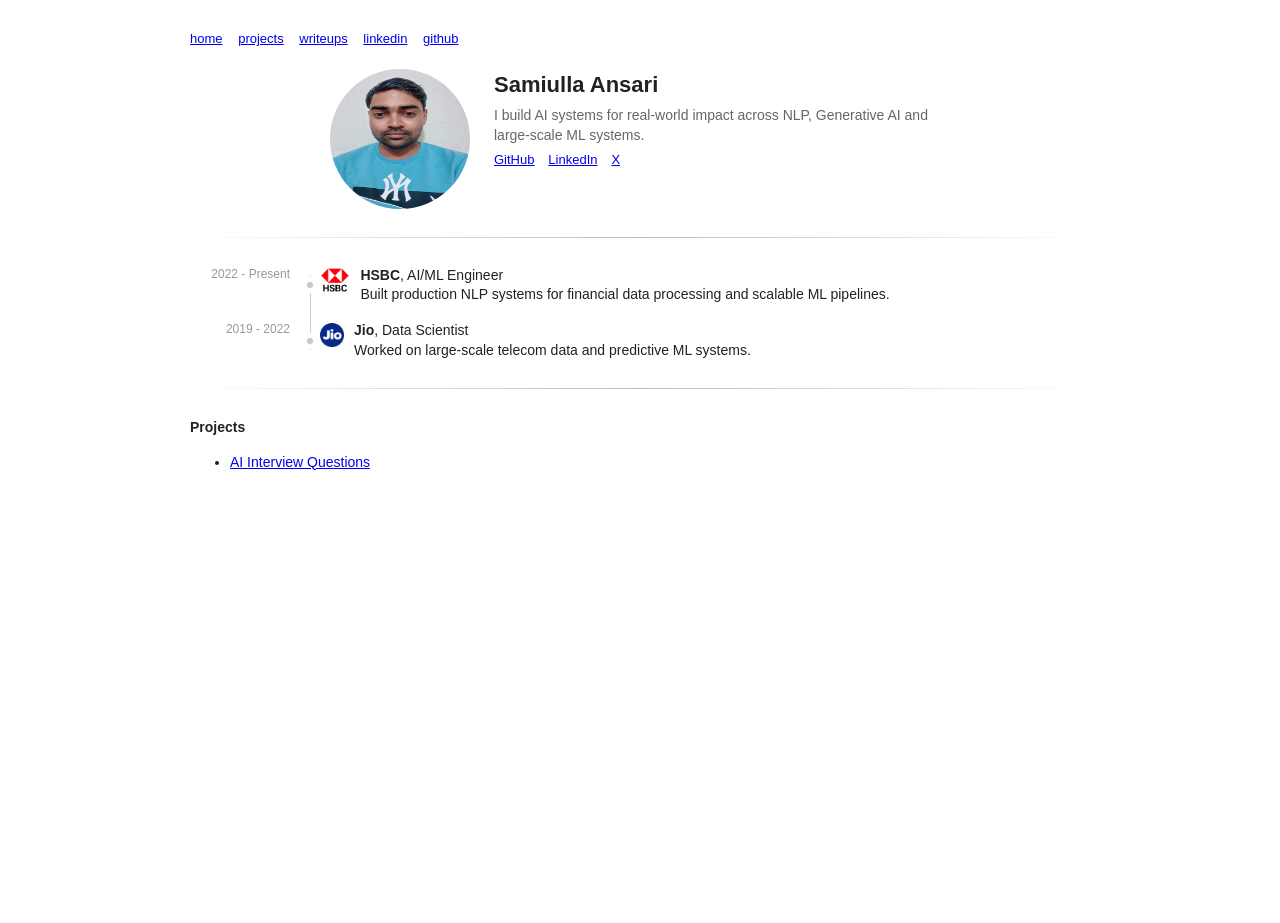
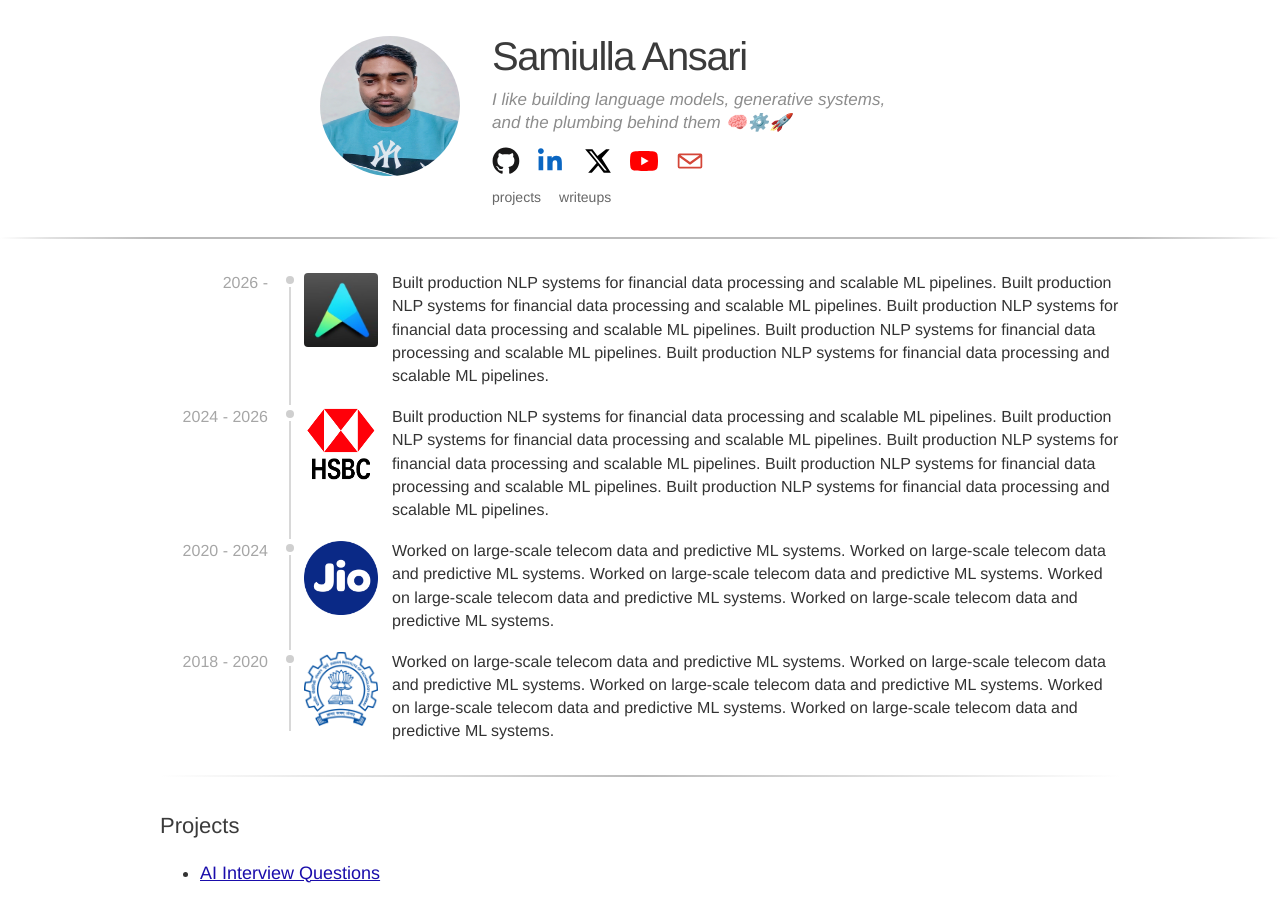
Before and after one commit to samiullaansari/samiullaansari.github.io, a Jekyll site: the page built from index.html, in a window 1280 px wide. Built offline with Jekyll 4.4.1, drawn with Linux system fonts in a browser that asks for light colours; before the commit the page ends 900 px from its top, so only the background shows below that.

Commit message:
Complete restructuring

```diff
--- /dev/null
+++ b/Gemfile
@@ -0,0 +1,5 @@
+source "https://rubygems.org"
+
+gem "jekyll", "~> 4.3"
+gem "jekyll-feed", "~> 0.17"
+gem "webrick", "~> 1.8"
--- a/_config.yml
+++ b/_config.yml
@@ -1,3 +1,4 @@
 title: Samiulla Ansari
 description: Senior AI Engineer | NLP | GenAI | LLM Systems
-theme: minima
+plugins:
+  - jekyll-feed
--- /dev/null
+++ b/_data/home.yml
@@ -0,0 +1,32 @@
+name: Samiulla Ansari
+profile_image: /assets/profile.jpg
+profile_alt: Portrait of Samiulla Ansari
+tagline:
+  line_1: I like building language models, generative systems,
+  line_2: and the plumbing behind them
+  icons: 🧠⚙️🚀
+home_nav:
+  - label: Projects
+    href: "#projects"
+  - label: Writeups
+    href: /writeups/
+career:
+  - year: "2026 -"
+    image: /assets/academian.jpg
+    alt: Aceademian logo
+    text: Built production NLP systems for financial data processing and scalable ML pipelines. Built production NLP systems for financial data processing and scalable ML pipelines. Built production NLP systems for financial data processing and scalable ML pipelines. Built production NLP systems for financial data processing and scalable ML pipelines. Built production NLP systems for financial data processing and scalable ML pipelines.
+  - year: 2024 - 2026
+    image: /assets/hsbc.png
+    alt: HSBC logo
+    text: Built production NLP systems for financial data processing and scalable ML pipelines. Built production NLP systems for financial data processing and scalable ML pipelines. Built production NLP systems for financial data processing and scalable ML pipelines. Built production NLP systems for financial data processing and scalable ML pipelines. Built production NLP systems for financial data processing and scalable ML pipelines.
+  - year: 2020 - 2024
+    image: /assets/jio.jpg
+    alt: Jio logo
+    text: Worked on large-scale telecom data and predictive ML systems. Worked on large-scale telecom data and predictive ML systems. Worked on large-scale telecom data and predictive ML systems. Worked on large-scale telecom data and predictive ML systems. Worked on large-scale telecom data and predictive ML systems.
+  - year: 2018 - 2020
+    image: /assets/iitb.png
+    alt: IIT Bombay logo
+    text: Worked on large-scale telecom data and predictive ML systems. Worked on large-scale telecom data and predictive ML systems. Worked on large-scale telecom data and predictive ML systems. Worked on large-scale telecom data and predictive ML systems. Worked on large-scale telecom data and predictive ML systems.
+projects:
+  - title: AI Interview Questions
+    href: https://github.com/samiullaansari/AI-Interview-Questions
--- /dev/null
+++ b/_includes/career-row.html
@@ -0,0 +1,11 @@
+<div class="row">
+  <div class="year">{{ include.year }}</div>
+  <div class="line"><div class="dot"></div></div>
+
+  <div class="content">
+    <img src="{{ include.image | relative_url }}" class="logo" alt="{{ include.alt }}">
+    <div class="content-text">
+      {{ include.text }}
+    </div>
+  </div>
+</div>
--- /dev/null
+++ b/_includes/social-links.html
@@ -0,0 +1,20 @@
+<div class="social">
+  {% for item in site.data.social %}
+  <a href="{{ item.href }}" class="{{ item.class }}" aria-label="{{ item.label }}" title="{{ item.title }}">
+    <svg class="social-icon" viewBox="0 0 24 24" aria-hidden="true">
+      {% case item.platform %}
+      {% when 'github' %}
+      <path d="M12 0.5C5.65 0.5 0.5 5.65 0.5 12c0 5.08 3.29 9.39 7.86 10.91c0.57 0.11 0.78-0.25 0.78-0.55c0-0.27-0.01-1.16-0.02-2.1c-3.2 0.7-3.88-1.36-3.88-1.36c-0.52-1.33-1.27-1.68-1.27-1.68c-1.04-0.71 0.08-0.7 0.08-0.7c1.15 0.08 1.75 1.18 1.75 1.18c1.02 1.75 2.67 1.25 3.32 0.96c0.1-0.74 0.4-1.25 0.72-1.53c-2.55-0.29-5.23-1.28-5.23-5.69c0-1.26 0.45-2.29 1.18-3.09c-0.12-0.29-0.51-1.46 0.11-3.04c0 0 0.96-0.31 3.15 1.18c0.91-0.25 1.89-0.38 2.87-0.38c0.98 0 1.96 0.13 2.87 0.38c2.18-1.48 3.14-1.18 3.14-1.18c0.62 1.58 0.23 2.75 0.11 3.04c0.74 0.8 1.18 1.83 1.18 3.09c0 4.42-2.69 5.4-5.25 5.68c0.41 0.36 0.78 1.05 0.78 2.12c0 1.53-0.01 2.76-0.01 3.13c0 0.3 0.2 0.67 0.79 0.55c4.56-1.52 7.85-5.83 7.85-10.91C23.5 5.65 18.35 0.5 12 0.5z" />
+      {% when 'linkedin' %}
+      <path d="M4.98 3.5C4.98 4.88 3.87 6 2.49 6S0 4.88 0 3.5S1.11 1 2.49 1s2.49 1.12 2.49 2.5zM0.5 8h3.98v12H0.5V8zM8 8h3.81v1.64h0.05c0.53-1 1.84-2.05 3.79-2.05c4.05 0 4.8 2.66 4.8 6.12V20h-3.97v-5.58c0-1.33-0.02-3.04-1.85-3.04c-1.86 0-2.14 1.45-2.14 2.95V20H8V8z" />
+      {% when 'x' %}
+      <path d="M18.9 2H22l-6.77 7.74L23 22h-6.08l-4.76-6.23L6.7 22H3.59l7.24-8.28L1 2h6.23l4.3 5.68L18.9 2zM17.84 20.17h1.69L6.31 3.74H4.5l13.34 16.43z" />
+      {% when 'youtube' %}
+      <path d="M23.5 6.2a3 3 0 0 0-2.11-2.12C19.53 3.5 12 3.5 12 3.5s-7.53 0-9.39 0.58A3 3 0 0 0 0.5 6.2A31.7 31.7 0 0 0 0 12a31.7 31.7 0 0 0 0.5 5.8a3 3 0 0 0 2.11 2.12c1.86 0.58 9.39 0.58 9.39 0.58s7.53 0 9.39-0.58a3 3 0 0 0 2.11-2.12A31.7 31.7 0 0 0 24 12a31.7 31.7 0 0 0-0.5-5.8zM9.6 15.7V8.3L16 12l-6.4 3.7z" />
+      {% when 'email' %}
+      <path d="M3 5.5h18A1.5 1.5 0 0 1 22.5 7v10A1.5 1.5 0 0 1 21 18.5H3A1.5 1.5 0 0 1 1.5 17V7A1.5 1.5 0 0 1 3 5.5zm0.9 1.5L12 12.76L20.1 7H3.9zm17.1 1.84l-8.56 6.09a0.75 0.75 0 0 1-0.87 0L3 8.84V17h18V8.84z" />
+      {% endcase %}
+    </svg>
+  </a>
+  {% endfor %}
+</div>
--- a/_layouts/default.html
+++ b/_layouts/default.html
@@ -1,171 +1,24 @@
 <!DOCTYPE html>
-<html>
+<html lang="en">
 <head>
   <meta charset="UTF-8">
-  <title>{{ page.title }}</title>
+  <title>{% if page.title %}{{ page.title }} | {% endif %}{{ site.title }}</title>
   <meta name="viewport" content="width=device-width, initial-scale=1.0">
-
-  <style>
-    body {
-      font-family: Arial, sans-serif;
-      margin: 0;
-      line-height: 1.45;
-      font-size: 14px;
-      color: #222;
-      background: #fff;
-    }
-
-    /* MAIN WRAPPER */
-    .wrapper {
-      max-width: 900px;
-      margin: 30px auto;
-    }
-
-    /* NAV */
-    .nav {
-      font-size: 13px;
-      margin-bottom: 20px;
-    }
-
-    .nav a {
-      margin-right: 12px;
-      color: #0000EE;
-      text-decoration: underline;
-    }
-
-    /* HEADER (NARROW + CENTERED) */
-    .header-container {
-      max-width: 620px;
-      margin: 0 auto 12px auto;
-    }
-
-    .header {
-      display: flex;
-      align-items: flex-start;
-      gap: 24px;
-    }
-
-    .profile-img {
-      width: 140px;
-      height: 140px;
-      border-radius: 50%;
-      flex-shrink: 0;
-    }
-
-    .header-text h1 {
-      margin: 0;
-      font-size: 22px;
-    }
-
-    .tagline {
-      margin: 4px 0;
-      color: #666;
-    }
-
-    .social a {
-      margin-right: 10px;
-      font-size: 13px;
-    }
-
-    /* CONTENT AREA */
-    .content-container {
-      max-width: 900px;
-      margin: 0 auto;
-    }
-
-    /* DIVIDER */
-    .divider {
-      height: 1px;
-      margin: 28px 0;
-      background: linear-gradient(to right, transparent, #bbb, transparent);
-    }
-
-    /* TIMELINE */
-    .career {
-      position: relative;
-      margin-top: 6px;
-    }
-
-    /* PERFECTLY CENTERED LINE */
-    .career::before {
-      content: "";
-      position: absolute;
-      left: calc(110px + 10px);
-      top: 10px;
-      bottom: 10px;
-      width: 1px;
-      background: #d0d0d0;
-    }
-
-    .row {
-      display: grid;
-      grid-template-columns: 110px 20px 1fr;
-      margin-bottom: 16px;
-    }
-
-    .year {
-      font-size: 12px;
-      color: #999;
-      text-align: right;
-      padding-right: 10px;
-    }
-
-    .line {
-      display: flex;
-      justify-content: center;
-      align-items: center;
-      position: relative;
-    }
-
-    /* DOT */
-    .dot {
-      width: 6px;
-      height: 6px;
-      background: #c8c8c8;
-      border-radius: 50%;
-      z-index: 2;
-    }
-
-    /* GAP EFFECT */
-    .line::before {
-      content: "";
-      position: absolute;
-      width: 12px;
-      height: 16px;
-      background: #fff;
-      z-index: 1;
-    }
-
-    /* CONTENT */
-    .content {
-      display: flex;
-      gap: 10px;
-      align-items: flex-start;
-    }
-
-    .logo {
-      height: 24px;
-      margin-top: 2px;
-    }
-
-    .content-text {
-      line-height: 1.4;
-    }
-
-  </style>
+  <link rel="icon" href="{{ '/assets/favicon.svg' | relative_url }}" type="image/svg+xml">
+  <link rel="stylesheet" href="{{ '/assets/site.css' | relative_url }}">
 </head>
 
 <body>
 
 <div class="wrapper">
 
-  <div class="nav">
-    <a href="/">home</a>
-    <a href="/projects">projects</a>
-    <a href="/blog">writeups</a>
-    <a href="https://www.linkedin.com/in/sami-iitb/" target="_blank">linkedin</a>
-    <a href="https://github.com/samiullaansari" target="_blank">github</a>
+  {% unless page.url == "/" %}
+  <div class="nav nav-global">
+    <a href="{{ '/' | relative_url }}">home</a>
+    <a href="{{ '/#projects' | relative_url }}">projects</a>
+    <a href="{{ '/writeups/' | relative_url }}">writeups</a>
   </div>
+  {% endunless %}
 
   {{ content }}
 
--- /dev/null
+++ b/assets/site.css
@@ -0,0 +1,336 @@
+body {
+  font-family: "Helvetica Neue", Helvetica, Arial, sans-serif;
+  margin: 0;
+  line-height: 1.5;
+  font-size: 18px;
+  color: #333;
+  background: #fff;
+}
+
+.wrapper {
+  max-width: 960px;
+  margin: 36px auto;
+}
+
+a {
+  color: #1a0dab;
+}
+
+.nav {
+  display: flex;
+  align-items: center;
+  gap: 18px;
+  font-size: 14px;
+  line-height: 1.2;
+}
+
+.nav a {
+  color: #676767;
+  text-decoration: none;
+  text-transform: lowercase;
+}
+
+.nav a:hover {
+  color: #1a0dab;
+  text-decoration: underline;
+}
+
+.nav-home {
+  margin-top: 14px;
+}
+
+.nav-global {
+  margin-bottom: 24px;
+}
+
+.header-container {
+  max-width: 640px;
+  margin: 0 auto 16px auto;
+}
+
+.header {
+  display: flex;
+  align-items: flex-start;
+  gap: 32px;
+}
+
+.header-text {
+  font-family: "Helvetica Neue", Helvetica, Arial, sans-serif;
+  color: #3f3f3f;
+}
+
+.profile-img {
+  width: 140px;
+  height: 140px;
+  border-radius: 50%;
+  flex-shrink: 0;
+}
+
+.header-text h1 {
+  margin: 0;
+  font-size: 40px;
+  font-weight: 300;
+  line-height: 1.04;
+  letter-spacing: -0.035em;
+  color: #3b3b3b;
+}
+
+.tagline {
+  margin: 10px 0 0;
+  max-width: 560px;
+  font-size: 17px;
+  font-weight: 300;
+  font-style: italic;
+  line-height: 1.38;
+  color: #8d8d8d;
+}
+
+.tagline-icons {
+  white-space: nowrap;
+  letter-spacing: 0.04em;
+}
+
+.social {
+  display: flex;
+  align-items: center;
+  gap: 18px;
+  margin-top: 12px;
+}
+
+.social a {
+  display: inline-flex;
+  align-items: center;
+  justify-content: center;
+  width: 28px;
+  height: 28px;
+  color: var(--social-color, #222);
+  text-decoration: none;
+  transition: opacity 0.18s ease, transform 0.18s ease;
+}
+
+.social-github {
+  --social-color: #181717;
+}
+
+.social-linkedin {
+  --social-color: #0a66c2;
+}
+
+.social-x {
+  --social-color: #000;
+}
+
+.social-youtube {
+  --social-color: #f00;
+}
+
+.social-email {
+  --social-color: #d44638;
+}
+
+.social a:hover {
+  opacity: 0.9;
+  transform: translateY(-1px);
+}
+
+.social-icon {
+  width: 28px;
+  height: 28px;
+  fill: currentColor;
+}
+
+.content-container {
+  max-width: 960px;
+  margin: 0 auto;
+  color: #333;
+}
+
+.divider {
+  height: 2px;
+  margin: 32px 0;
+  background: linear-gradient(to right, transparent, #bbb, transparent);
+}
+
+.divider-profile {
+  width: 100vw;
+  max-width: 100vw;
+  position: relative;
+  left: 50%;
+  right: 50%;
+  margin: 32px 0 32px -50vw;
+  background: linear-gradient(
+    to right,
+    transparent 0,
+    rgba(187, 187, 187, 0.45) 4%,
+    #bbb 12%,
+    #bbb 88%,
+    rgba(187, 187, 187, 0.45) 96%,
+    transparent 100%
+  );
+}
+
+.career {
+  --timeline-year-width: 116px;
+  --timeline-line-width: 28px;
+  --timeline-stroke-width: 2px;
+  --timeline-dot-size: 8px;
+  --timeline-dot-top: 5px;
+  position: relative;
+  margin-top: 6px;
+}
+
+.career::before {
+  content: "";
+  position: absolute;
+  left: calc(var(--timeline-year-width) + (var(--timeline-line-width) / 2));
+  top: 12px;
+  bottom: 12px;
+  width: var(--timeline-stroke-width);
+  background: #d8d8d8;
+  transform: translateX(-50%);
+}
+
+.row {
+  display: grid;
+  grid-template-columns: var(--timeline-year-width) var(--timeline-line-width) 1fr;
+  margin-bottom: 18px;
+  align-items: start;
+}
+
+.year {
+  font-size: 16px;
+  color: #a6a6a6;
+  text-align: right;
+  padding-right: 8px;
+  line-height: 1.2;
+  padding-top: 2px;
+}
+
+.line {
+  position: relative;
+  min-height: 18px;
+}
+
+.dot {
+  position: absolute;
+  top: var(--timeline-dot-top);
+  left: 50%;
+  width: var(--timeline-dot-size);
+  height: var(--timeline-dot-size);
+  background: #cfcfcf;
+  border-radius: 50%;
+  z-index: 2;
+  transform: translateX(-50%);
+}
+
+.line::before {
+  content: "";
+  position: absolute;
+  top: calc(var(--timeline-dot-top) - 5px);
+  left: 50%;
+  width: 12px;
+  height: 16px;
+  background: #fff;
+  z-index: 1;
+  transform: translateX(-50%);
+}
+
+.content {
+  display: flex;
+  gap: 14px;
+  align-items: flex-start;
+}
+
+.logo {
+  height: 74px;
+  width: 74px;
+  margin-top: 2px;
+  border-radius: 4px;
+}
+
+.content-text {
+  max-width: 760px;
+  font-size: 16px;
+  line-height: 1.45;
+  color: #333;
+}
+
+.content-text a {
+  color: #1a0dab;
+  text-decoration: underline;
+}
+
+.section-title {
+  margin: 0 0 14px;
+  font-size: 22px;
+  font-weight: 400;
+  color: #3b3b3b;
+}
+
+.page-content {
+  max-width: 760px;
+  margin: 0 auto;
+}
+
+.page-title {
+  margin: 0 0 18px;
+  font-size: 30px;
+  font-weight: 300;
+  color: #3b3b3b;
+}
+
+.post-list {
+  margin: 0;
+  padding: 0;
+  list-style: none;
+}
+
+.post-list li {
+  margin-bottom: 12px;
+}
+
+.post-meta {
+  margin-left: 10px;
+  font-size: 12px;
+  color: #9a9a9a;
+  text-transform: uppercase;
+  letter-spacing: 0.04em;
+}
+
+@media (max-width: 720px) {
+  body {
+    font-size: 16px;
+  }
+
+  .wrapper {
+    margin: 24px 18px;
+  }
+
+  .header {
+    flex-direction: column;
+    gap: 18px;
+  }
+
+  .header-text h1 {
+    font-size: 34px;
+  }
+
+  .nav {
+    flex-wrap: wrap;
+    gap: 12px;
+  }
+
+  .row {
+    grid-template-columns: 84px 24px 1fr;
+  }
+
+  .career {
+    --timeline-year-width: 84px;
+    --timeline-line-width: 24px;
+  }
+
+  .logo {
+    height: 60px;
+    width: 60px;
+  }
+}
--- /dev/null
+++ b/index.html
@@ -0,0 +1,50 @@
+---
+layout: default
+title: Home
+---
+
+{% assign home = site.data.home %}
+
+<div class="header-container">
+  <div class="header">
+    <img src="{{ home.profile_image | relative_url }}" class="profile-img" alt="{{ home.profile_alt }}">
+
+    <div class="header-text">
+      <h1>{{ home.name }}</h1>
+      <p class="tagline">
+        {{ home.tagline.line_1 }}<br>
+        {{ home.tagline.line_2 }} <span class="tagline-icons" aria-hidden="true">{{ home.tagline.icons }}</span>
+      </p>
+
+      {% include social-links.html %}
+
+      <div class="nav nav-home">
+        {% for item in home.home_nav %}
+        <a href="{{ item.href | relative_url }}">{{ item.label }}</a>
+        {% endfor %}
+      </div>
+    </div>
+  </div>
+</div>
+
+<div class="divider divider-profile"></div>
+
+<div class="content-container">
+  <div class="career">
+    {% for role in home.career %}
+    {% include career-row.html year=role.year image=role.image alt=role.alt text=role.text %}
+    {% endfor %}
+  </div>
+
+  <div class="divider"></div>
+
+  <h2 id="projects" class="section-title">Projects</h2>
+
+  <ul>
+    {% for project in home.projects %}
+    <li>
+      <a href="{{ project.href }}">{{ project.title }}</a>
+    </li>
+    {% endfor %}
+  </ul>
+</div>
--- a/index.md
+++ /dev/null
@@ -1,73 +0,0 @@
----
-layout: default
-title: Home
----
-
-<div class="header-container">
-
-  <div class="header">
-    <img src="/assets/profile.jpg" class="profile-img">
-
-    <div class="header-text">
-      <h1>Samiulla Ansari</h1>
-      <p class="tagline">
-        I build AI systems for real-world impact across NLP, Generative AI and large-scale ML systems.
-      </p>
-
-      <div class="social">
-        <a href="https://github.com/samiullaansari">GitHub</a>
-        <a href="https://www.linkedin.com/in/sami-iitb/">LinkedIn</a>
-        <a href="#">X</a>
-      </div>
-    </div>
-  </div>
-
-</div>
-
-<div class="divider"></div>
-
-<div class="content-container">
-
-<div class="career">
-
-  <div class="row">
-    <div class="year">2022 - Present</div>
-    <div class="line"><div class="dot"></div></div>
-
-    <div class="content">
-      <img src="/assets/hsbc.png" class="logo">
-      <div class="content-text">
-        <b>HSBC</b>, AI/ML Engineer<br>
-        Built production NLP systems for financial data processing and scalable ML pipelines.
-      </div>
-    </div>
-  </div>
-
-  <div class="row">
-    <div class="year">2019 - 2022</div>
-    <div class="line"><div class="dot"></div></div>
-
-    <div class="content">
-      <img src="/assets/jio.jpg" class="logo">
-      <div class="content-text">
-        <b>Jio</b>, Data Scientist<br>
-        Worked on large-scale telecom data and predictive ML systems.
-      </div>
-    </div>
-  </div>
-
-</div>
-
-<div class="divider"></div>
-
-<b>Projects</b>
-
-<ul>
-  <li>
-    <a href="https://github.com/samiullaansari/AI-Interview-Questions">
-      AI Interview Questions
-    </a>
-  </li>
-</ul>
-
-</div>
```
Also changed, not shown: _data/social.yml (added, +25 -0 lines), _includes/posts-list.html (added, +8 -0 lines), writeups.html (added, +11 -0 lines), Gemfile.lock (added), README.md (added), assets/academian.jpg (added), assets/favicon.svg (added), assets/iitb.png (added), 1 other file.
